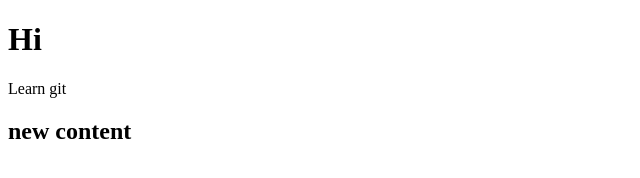
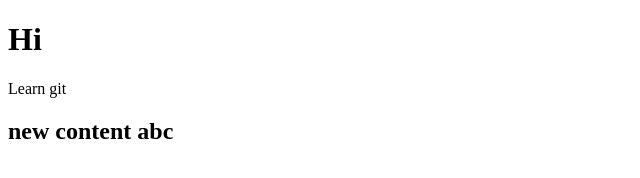
Before and after one commit to LamChungBun/github-basic, a plain HTML site: page index.html in a window 1280 px wide. Shown: the full height of the page, 0-640 px from the left. Drawn offline with Linux system fonts and the light colour scheme.

Commit message:
update index

```diff
--- a/index.html
+++ b/index.html
@@ -8,6 +8,6 @@
 <body>
     <h1> Hi </h1>
     <p> Learn git</p>
-    <h2> new content </h2>
+    <h2> new content abc</h2>
 </body>
 </html>
```
